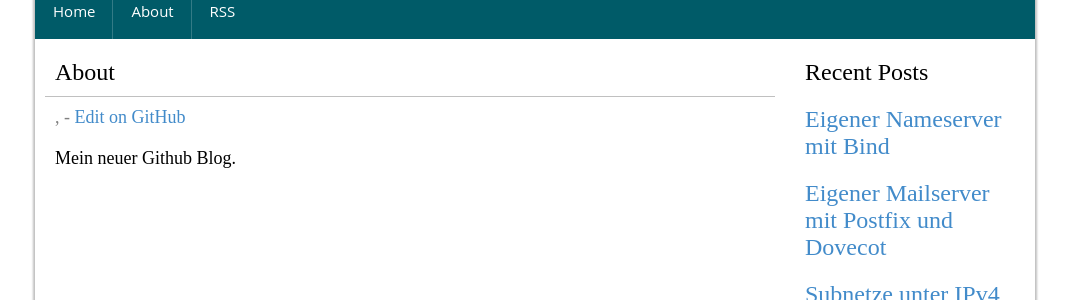
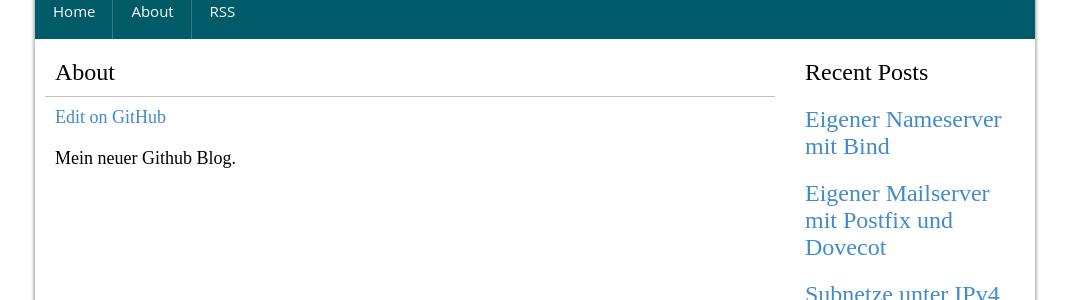
Before and after one commit to mbrain/zarat.github.io, a Jekyll site: the page built from about.md, in a window 1280 px wide. Shown: the part 184-484 px from the top of the page, without its empty margins (105-1174 px from the left). Built offline with Jekyll 4.4.1, drawn with Linux system fonts in a browser that asks for light colours.

Commit message:
Update page.html

```diff
--- a/_layouts/page.html
+++ b/_layouts/page.html
@@ -7,9 +7,7 @@
     <div class="sp-content-item-head">{{ page.title }}</div>
 
     <div class="sp-content-item-head-secondary">
-      {{ page.date | date: "%B" }}
-      {{ page.date | date: "%d" }},
-      {{ page.date | date: "%Y" }} - <a href="//github.com/{{ site.github_username }}/{{ site.github_username }}.github.io/edit/master/{{ page.path }}" target="_blank">Edit on GitHub</a>
+      <a href="//github.com/{{ site.github_username }}/{{ site.github_username }}.github.io/edit/master/{{ page.path }}" target="_blank">Edit on GitHub</a>
     </div>
 
     <div class="sp-content-item-body">
```
